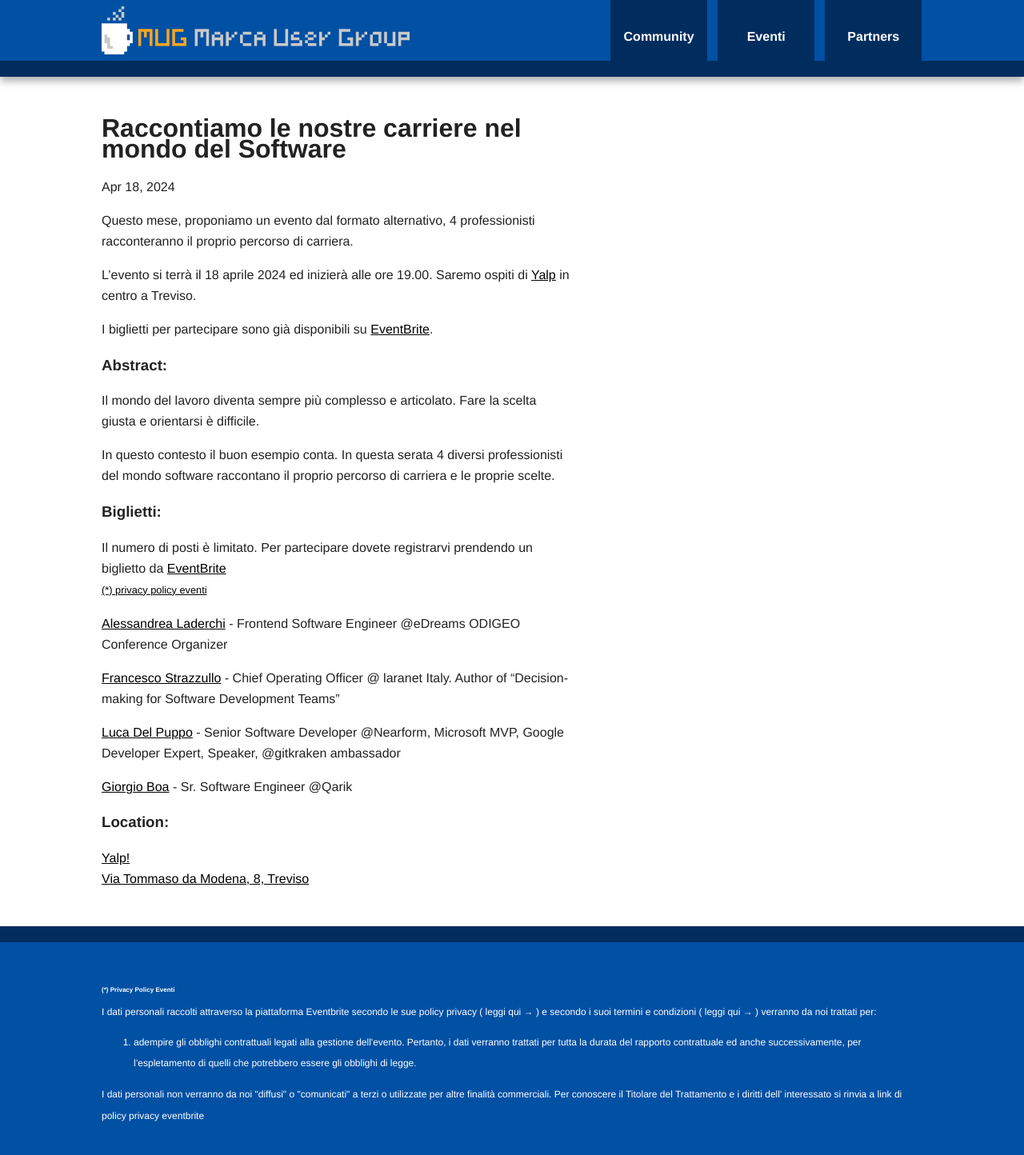
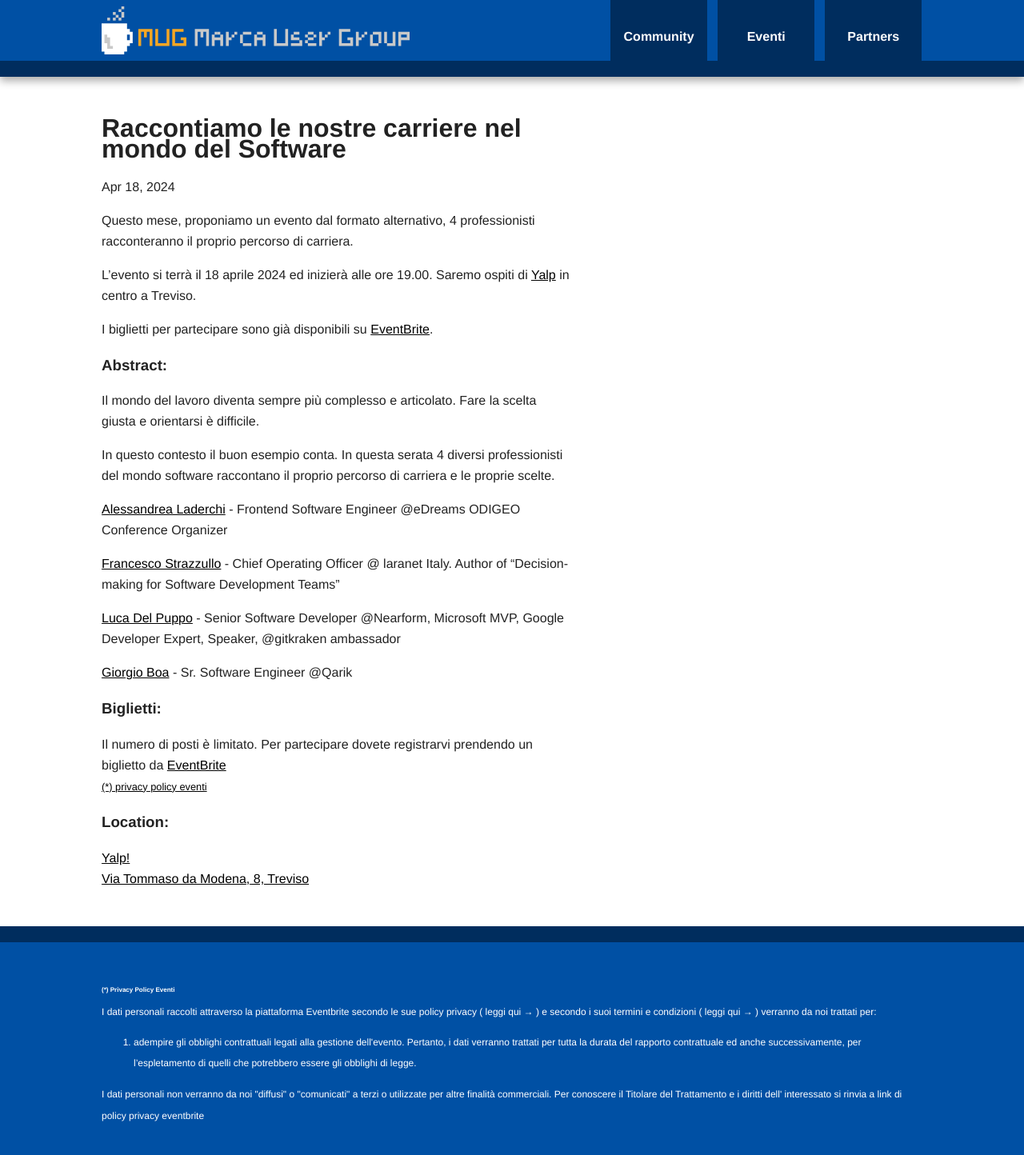
Before and after one commit to m-u-g/m-u-g.github.io, a Jekyll site: the page built from _posts/2024-04-18-serata-delle-carriere.md, in a window 1280 px wide. Shown: the whole page at 80% size. Built offline with Jekyll 4.4.1, drawn with Linux system fonts in a browser that asks for light colours.

Commit message:
Update 2024-04-18-serata-delle-carriere.md

```diff
--- a/_posts/2024-04-18-serata-delle-carriere.md
+++ b/_posts/2024-04-18-serata-delle-carriere.md
@@ -21,14 +21,6 @@
 
 In questo contesto il buon esempio conta. In questa serata 4 diversi professionisti del mondo software raccontano il proprio percorso di carriera e le proprie scelte.
 
-{% if page.eventbrite_url %}
-<a id="tickets"></a>
-
-<h3>Biglietti:</h3>
-Il numero di posti è limitato. Per partecipare dovete registrarvi prendendo un biglietto da [EventBrite]({{ page.eventbrite_url }})<br/>
-<small><a href="#privacy-policy">(*) privacy policy eventi</a></small>
-{% endif %}
-
 <a id="speaker"></a>
 
 [Alessandrea Laderchi](https://www.linkedin.com/in/alessandra-laderchi/) - Frontend Software Engineer @eDreams ODIGEO Conference Organizer
@@ -42,6 +34,14 @@
 
 [Giorgio Boa](https://www.linkedin.com/in/giorgio-boa/) - Sr. Software Engineer @Qarik
 
+{% if page.eventbrite_url %}
+<a id="tickets"></a>
+
+<h3>Biglietti:</h3>
+Il numero di posti è limitato. Per partecipare dovete registrarvi prendendo un biglietto da [EventBrite]({{ page.eventbrite_url }})<br/>
+<small><a href="#privacy-policy">(*) privacy policy eventi</a></small>
+{% endif %}
+
 
 <a id="location"></a>
 
```
